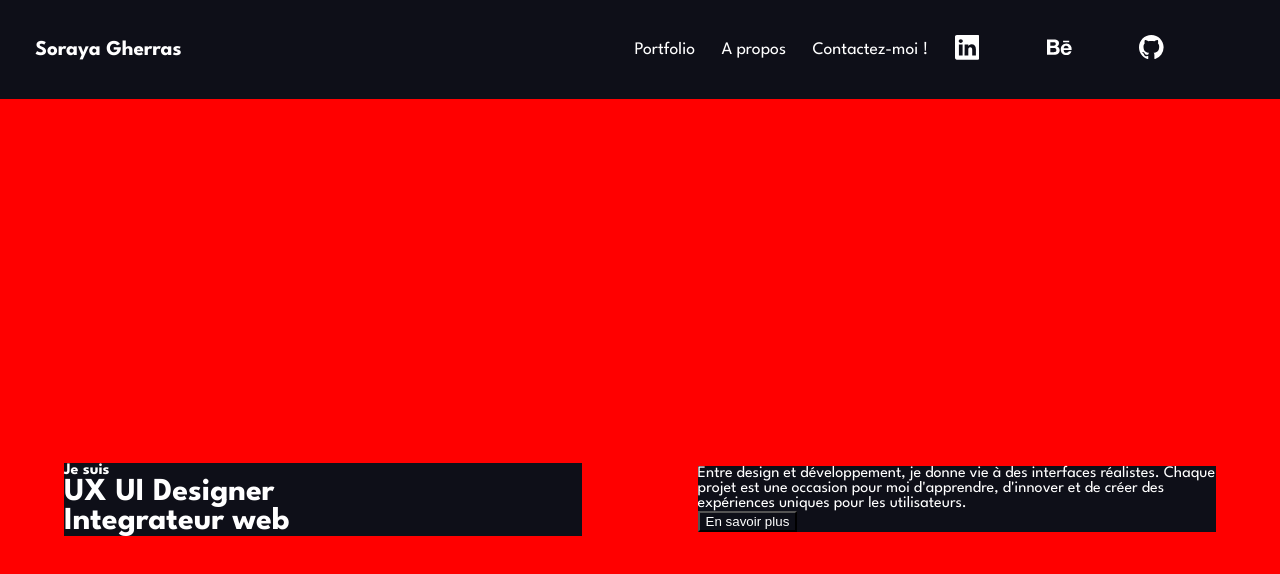
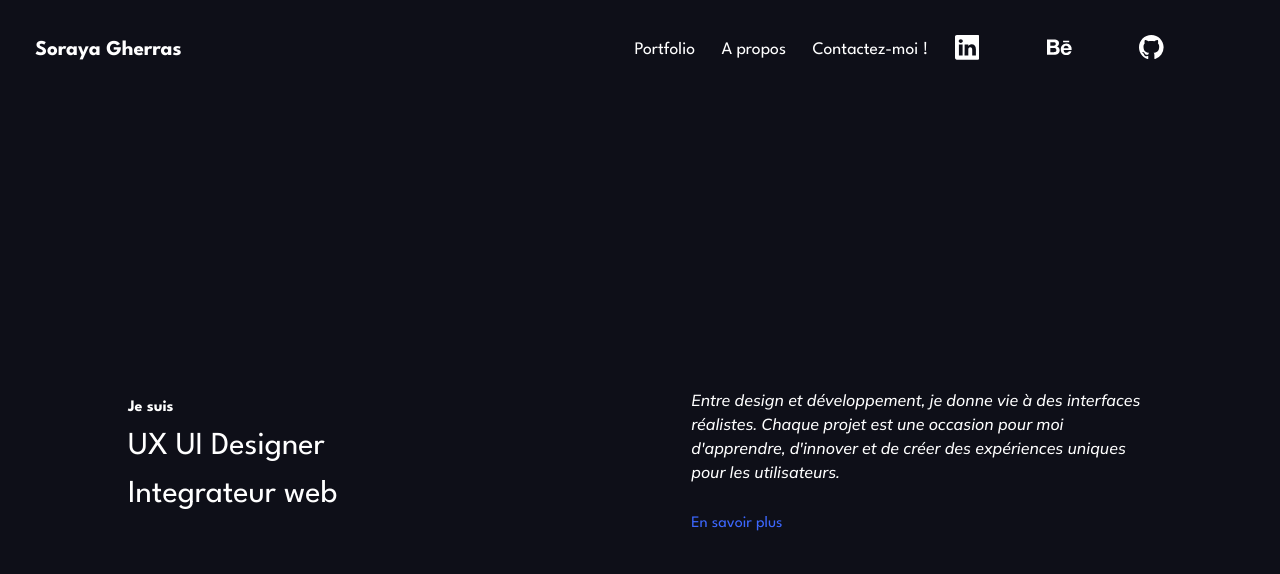
Before and after one commit to Assoghe/portfolionew, a React (Vite) app: page / in a window 1280 px wide. Shown: the top 574 px of the page. Built offline with nearby package versions, Linux system fonts and the light colour scheme.

Commit message:
Portfo - Hero > HeroSection > Color button

```diff
--- a/src/pages/Portfolio/HeroSection.tsx
+++ b/src/pages/Portfolio/HeroSection.tsx
@@ -10,7 +10,7 @@ function HeroSection() {
 
     <div className="bloc-paragraph">
         <p> Entre design et développement, je donne vie à des interfaces réalistes. Chaque projet est une occasion pour moi d'apprendre, d'innover et de créer des expériences uniques pour les utilisateurs.</p>
-        <a href="/about"> <button> En savoir plus </button></a>
+        <a href="/about"> En savoir plus </a>
     </div>
     </HeroStyled>
   )
@@ -18,12 +18,11 @@ function HeroSection() {
 
 const HeroStyled = styled.div`
     max-width: 100%;
-    height: 100vh;
-    background: red;
+    height: 90vh;
     font-family: 'Spartan';
     align-items: center;
     display: flex;
-    padding: 0 5%;
+    padding: 0 10%;
     justify-content: space-between;
 
 
@@ -32,8 +31,29 @@ const HeroStyled = styled.div`
         width: 45%;
     }
 
+    .bloc-title h1{
+      font-weight: normal;
+      font-size: 2em;
+      line-height: 1.5;
+    }
+
+    .bloc-title h4{
+      margin-bottom: 0.5em;
+    }
+
     .bloc-paragraph {
         width: 45%;
+    }
+
+    .bloc-paragraph p  {
+      line-height: 1.5;
+      font-weight: 500;
+      font-family: 'Mulish';
+      margin-bottom: 2em;
+    }
+
+    .bloc-paragraph a {
+      color: #3C67FD;
     }
 `
 
```
